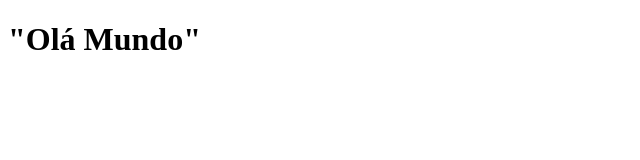
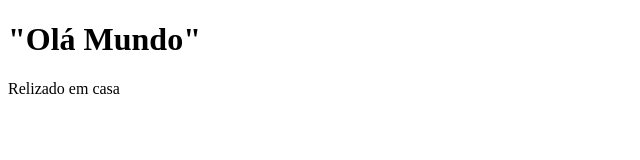
Before and after one commit to Luciano-Univesp/aprendizado-teste, a plain HTML site: page index.html in a window 1280 px wide. Shown: the whole page, without its empty margins (0-640 px from the left). Drawn offline with Linux system fonts and the light colour scheme.

Commit message:
segunda alteração

```diff
--- a/index.html
+++ b/index.html
@@ -7,5 +7,6 @@
 </head>
 <body>
     <h1>"Olá Mundo"</h1>
+    <p>Relizado em casa</p>
 </body>
 </html>
```
